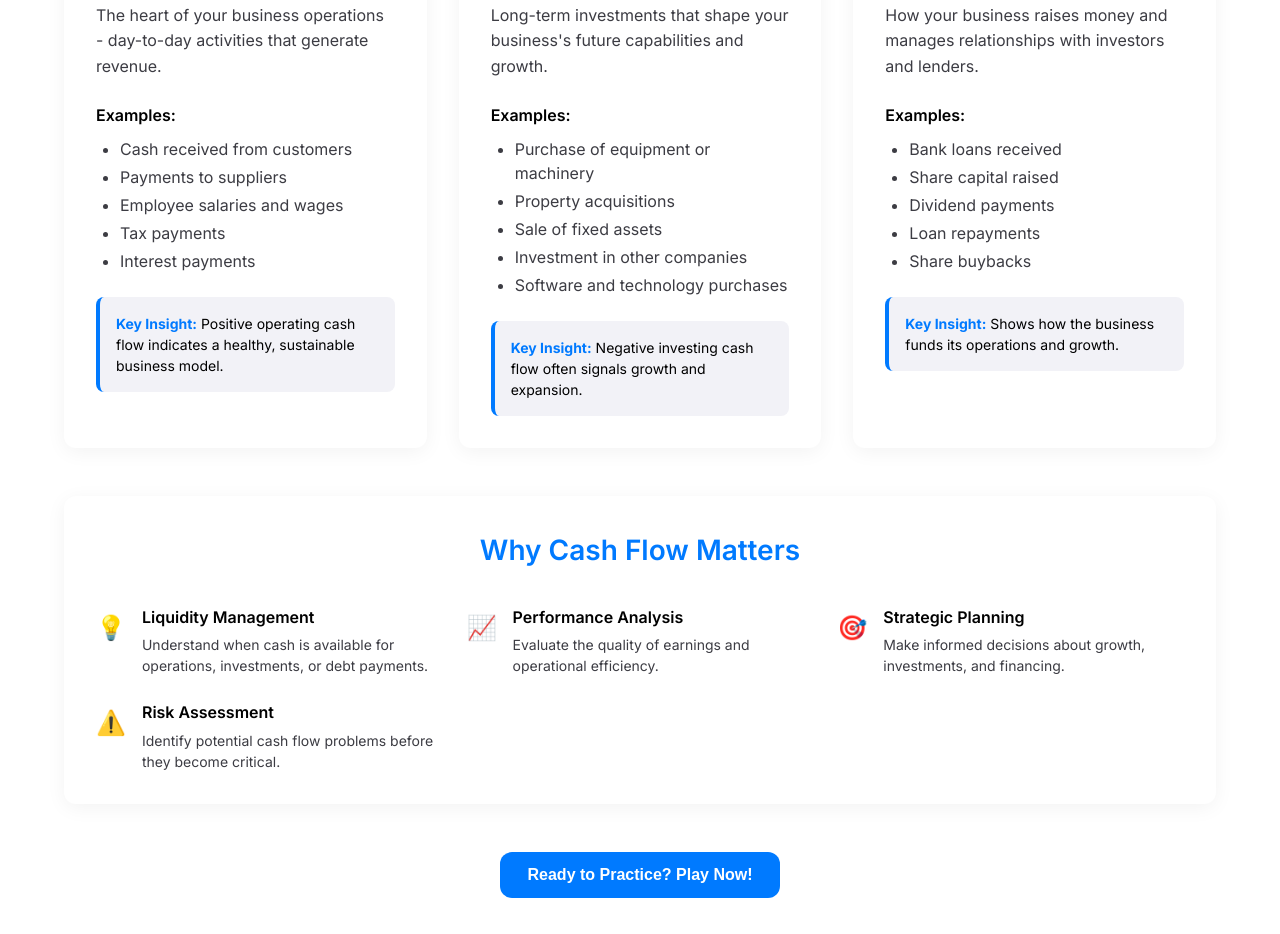
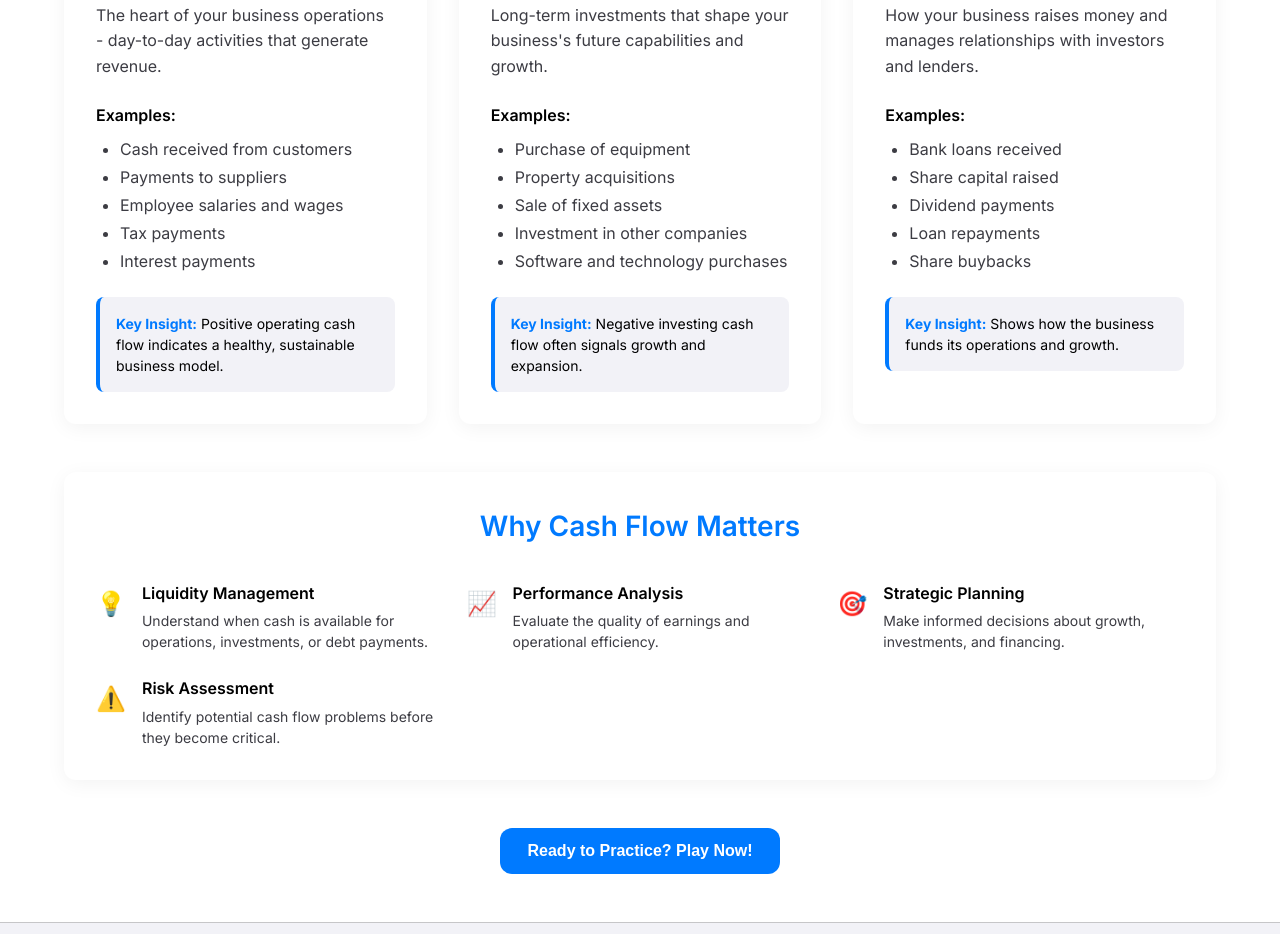
Before and after one commit to DrMichaelGuo/game-cash-flow-statement, a plain HTML site: page index.html in a window 1280 px wide. Shown: the part 2420-3354 px from the top of the page. Drawn offline with Linux system fonts and the light colour scheme.

Commit message:
Update example list in Learn Section for conciseness

```diff
--- a/index.html
+++ b/index.html
@@ -177,7 +177,7 @@
                                 <div class="examples">
                                     <h4>Examples:</h4>
                                     <ul>
-                                        <li>Purchase of equipment or machinery</li>
+                                        <li>Purchase of equipment </li>
                                         <li>Property acquisitions</li>
                                         <li>Sale of fixed assets</li>
                                         <li>Investment in other companies</li>
```
